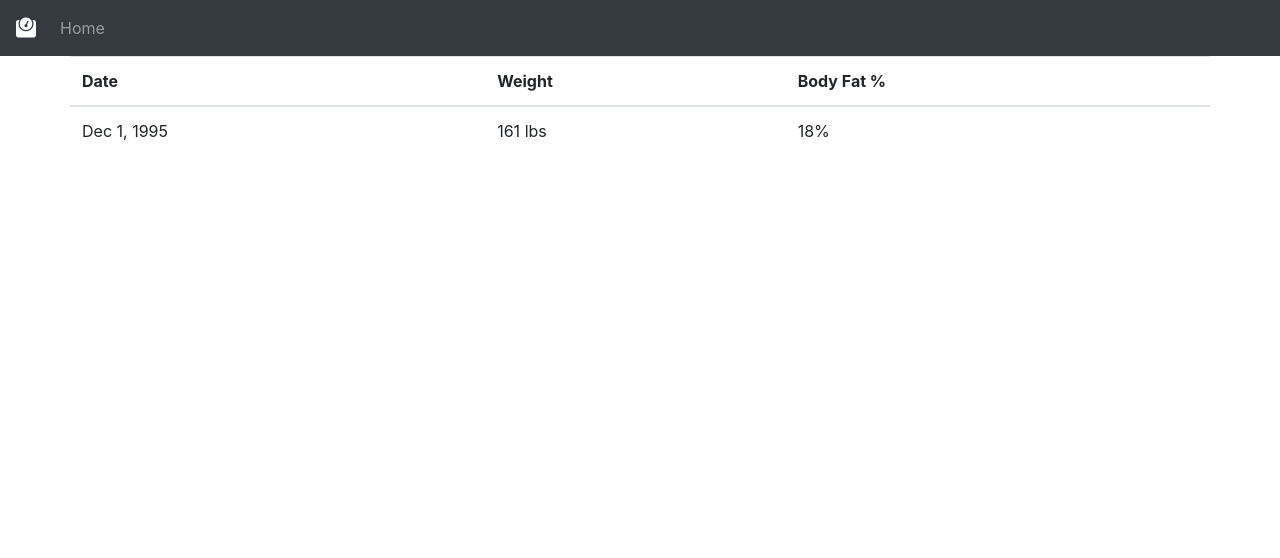
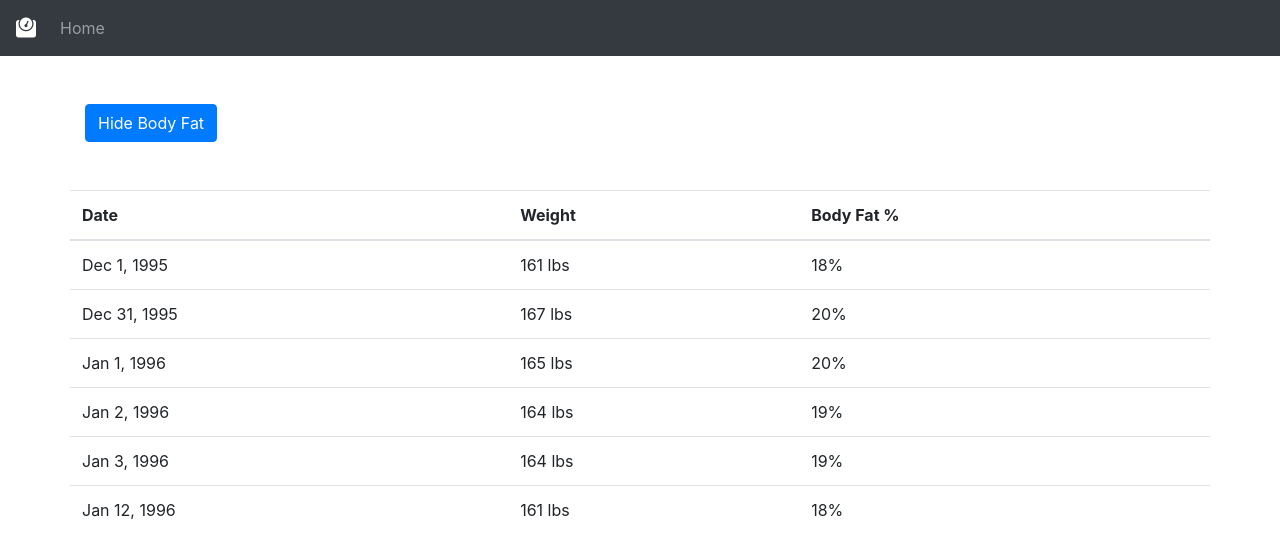
Before and after one commit to FoxGeoff/AngularCrashCourse, an Angular app: page / in a window 1280 px wide. Shown: the top 558 px of the page. Built offline with nearby package versions, Linux system fonts and the light colour scheme.

Commit message:
Add directives and interpolation for displaying of data

```diff
--- a/src/app/app.component.html
+++ b/src/app/app.component.html
@@ -12,19 +12,26 @@
   </div>
 </nav>
 <main>
+  <div class="container">
+    <button (click)="toggleBodyFat()" class="btn btn-primary my-sm-5">
+      {{showBodyFat? "Hide" : "Show"}}  Body Fat
+    </button>
+  </div>
   <table class="table container">
     <thead>
       <tr>
         <th scope="col">Date</th>
         <th scope="col">Weight</th>
-        <th scope="col">Body Fat %</th>
+        <th scope="col" [hidden]="!showBodyFat">Body Fat %</th>
+        <!--  <th scope="col" *ngIf="!showBodyFat">Body Fat %</th> -->
       </tr>
     </thead>
     <tbody>
-      <tr>
-        <td>{{entriesSvc.sortedEntries[0].date|date}}</td>
-        <td>{{entriesSvc.sortedEntries[0].weight}} lbs</td>
-        <td>{{entriesSvc.sortedEntries[0].bodyFat|percent}}</td>
+      <tr *ngFor="let entry of entriesSvc.sortedEntries">
+        <td>{{entry.date|date}}</td>
+        <td>{{entry.weight}} lbs</td>
+        <td [hidden]="!showBodyFat">{{entry.bodyFat|percent}}</td>
+        <!-- <td *ngIf="!showBodyFat">{{entriesSvc.sortedEntries[0].bodyFat|percent}}</td> -->
       </tr>
     </tbody>
   </table>
--- a/src/app/app.component.ts
+++ b/src/app/app.component.ts
@@ -8,11 +8,15 @@ import { WeightEntriesService } from './shared/weight-entries.service';
   styleUrls: ['./app.component.css']
 })
 export class AppComponent {
-
+  showBodyFat = true;
 
   constructor(private entriesSvc: WeightEntriesService) {}
 
   ngOnInit() {
   }
 
+  toggleBodyFat(){
+    this.showBodyFat = !this.showBodyFat;
+  }
+
 }
```
